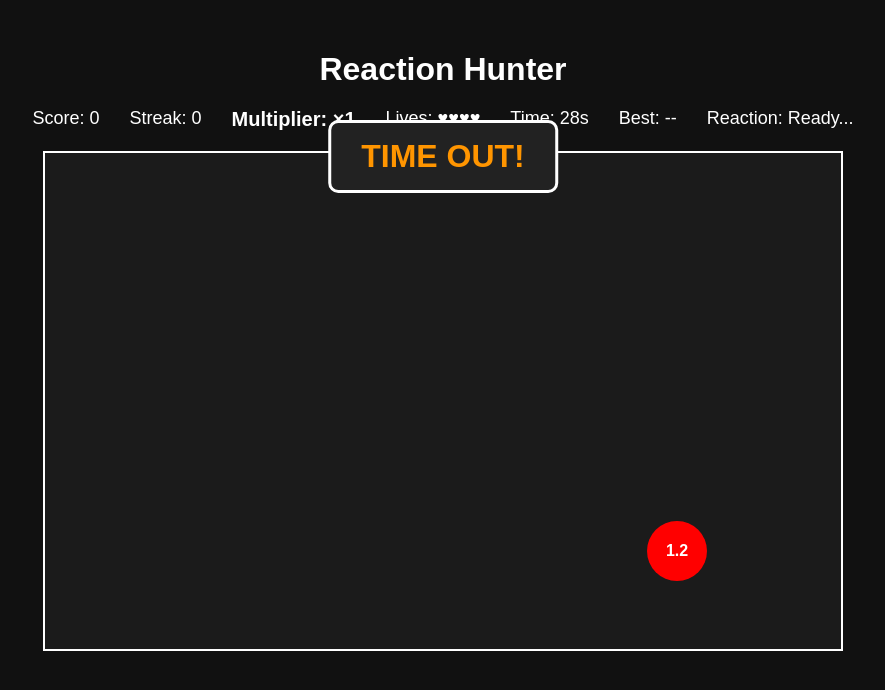
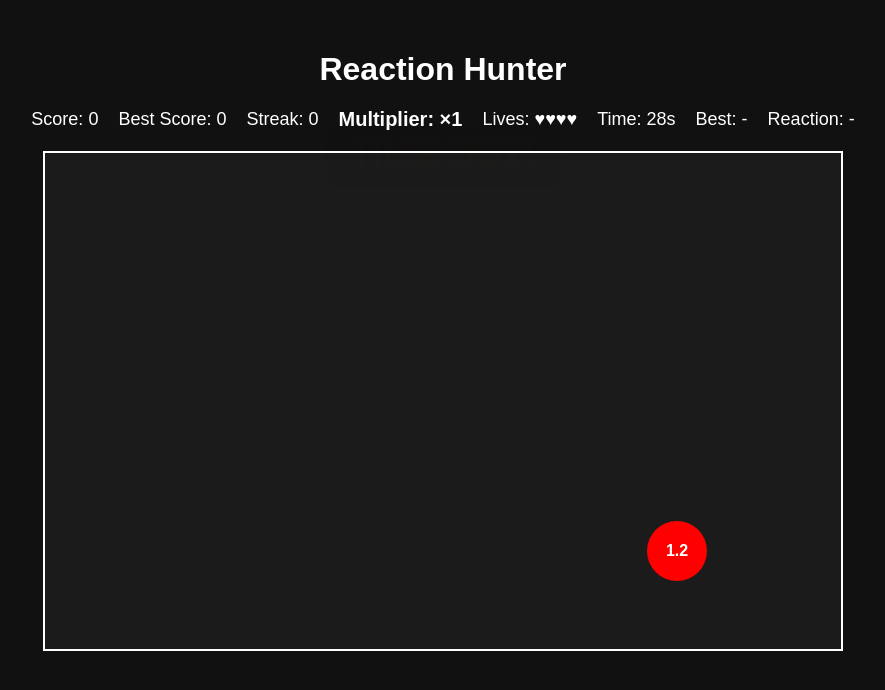
Before and after one commit to chiranjeevi-kodimela/reaction_hunter, a React app: page / in a window 1280 px wide. Both pictures are taken after a click on the button "Start Game". Shown: the top 690 px of the page, without its empty margins (197-1082 px from the left). Built offline with nearby package versions, Linux system fonts and the light colour scheme.

Commit message:
refactor high score and combo system

```diff
--- a/src/App.jsx
+++ b/src/App.jsx
@@ -13,6 +13,7 @@ function App() {
     <div className="game">
       <h1>Reaction Hunter</h1>
 
+      {/* START SCREEN */}
       {game.gameState === "ready" && (
         <StartScreen
           difficulty={game.difficulty}
@@ -22,10 +23,12 @@ function App() {
         />
       )}
 
+      {/* GAME SCREEN */}
       {game.gameState === "playing" && (
         <>
           <GameStats
             score={game.score}
+            highScore={game.highScore}
             streak={game.streak}
             multiplier={game.multiplier}
             lives={game.lives}
@@ -34,10 +37,7 @@ function App() {
             reactionTime={game.reactionTime}
           />
 
-          <Feedback
-            type={game.feedback.type}
-            message={game.feedback.message}
-          />
+          <Feedback type={game.feedback.type} message={game.feedback.message} />
 
           <GameBoard
             position={game.position}
@@ -49,15 +49,18 @@ function App() {
         </>
       )}
 
+      {/* RESULTS SCREEN */}
       {game.gameState === "gameover" && (
         <ResultsScreen
           difficulty={game.settings.label}
           score={game.score}
+          highScore={game.highScore}
           accuracy={game.accuracy}
           averageReaction={game.averageReaction}
           bestReaction={game.bestReaction}
           misses={game.misses}
           rating={game.getRating()}
+          newHighScore={game.newHighScore}
           onPlayAgain={game.startGame}
           onChangeDifficulty={game.changeToReady}
         />
--- a/src/components/Feedback.jsx
+++ b/src/components/Feedback.jsx
@@ -3,26 +3,7 @@ function Feedback({ type, message }) {
     return null;
   }
 
-  return (
-    <div
-      className={`feedback ${type}`}
-      style={{
-        position: "fixed",
-        top: "120px",
-        left: "50%",
-        transform: "translateX(-50%)",
-        zIndex: 999999,
-        padding: "15px 30px",
-        fontSize: "32px",
-        fontWeight: "bold",
-        backgroundColor: "#222",
-        border: "3px solid white",
-        borderRadius: "10px",
-      }}
-    >
-      {message}
-    </div>
-  );
+  return <div className={`feedback ${type}`}>{message}</div>;
 }
 
 export default Feedback;
--- a/src/components/GameStats.jsx
+++ b/src/components/GameStats.jsx
@@ -1,5 +1,6 @@
 function GameStats({
   score,
+  highScore,
   streak,
   multiplier,
   lives,
@@ -11,17 +12,19 @@ function GameStats({
     <div className="stats">
       <p>Score: {score}</p>
 
+      <p>Best Score: {highScore}</p>
+
       <p>Streak: {streak}</p>
-      <p>Multiplier: ×{multiplier}</p>
+
+      <p className="multiplier">Multiplier: ×{multiplier}</p>
+
       <p>Lives: {"♥".repeat(lives)}</p>
 
       <p>Time: {timeLeft}s</p>
 
-      <p>Best: {bestReaction !== null ? `${bestReaction} ms` : "--"}</p>
+      <p>Best: {bestReaction !== null ? `${bestReaction} ms` : "-"}</p>
 
-      <p>
-        Reaction: {reactionTime !== null ? `${reactionTime} ms` : "Ready..."}
-      </p>
+      <p>Reaction: {reactionTime !== null ? `${reactionTime} ms` : "-"}</p>
     </div>
   );
 }
--- a/src/components/StartScreen.jsx
+++ b/src/components/StartScreen.jsx
@@ -27,8 +27,11 @@ function StartScreen({ difficulty, settings, onDifficultyChange, onStart }) {
       </div>
 
       <p>Target: {settings.targetSize}px</p>
+
       <p>Lives: {settings.lives}</p>
-      <p>Time: {settings.time}s</p>
+
+      <p>Game Time: {settings.time}s</p>
+
       <p>Reaction Window: {settings.targetTime / 1000}s</p>
 
       <button onClick={onStart}>Start Game</button>
--- a/src/hooks/useGame.js
+++ b/src/hooks/useGame.js
@@ -46,6 +46,8 @@ function useGame() {
 
   const [streak, setStreak] = useState(0);
 
+  const [multiplier, setMultiplier] = useState(1);
+
   const [bestReaction, setBestReaction] = useState(null);
 
   const [lives, setLives] = useState(5);
@@ -53,16 +55,31 @@ function useGame() {
   const [misses, setMisses] = useState(0);
 
   const [timeLeft, setTimeLeft] = useState(30);
+
   const [targetTimeLeft, setTargetTimeLeft] = useState(0);
+
+  const [targetKey, setTargetKey] = useState(0);
+
   const [feedback, setFeedback] = useState({
     type: "",
     message: "",
   });
-  const [multiplier, setMultiplier] = useState(1);
-  // Identifies each target
-  const [targetKey, setTargetKey] = useState(0);
+
+  // High score
+  const [highScore, setHighScore] = useState(() => {
+    const savedScore = localStorage.getItem("reactionHunterHighScore");
+
+    return savedScore ? Number(savedScore) : 0;
+  });
+
+  // Whether the current game created a new record
+  const [newHighScore, setNewHighScore] = useState(false);
 
   const settings = difficultySettings[difficulty];
+
+  // -----------------------------------
+  // Generate a new target position
+  // -----------------------------------
 
   function getNewPosition() {
     const targetSize = settings.targetSize;
@@ -77,36 +94,58 @@ function useGame() {
     });
   }
 
+  // -----------------------------------
+  // Difficulty
+  // -----------------------------------
+
   function selectDifficulty(level) {
     setDifficulty(level);
   }
 
+  // -----------------------------------
+  // Start game
+  // -----------------------------------
+
   function startGame() {
     setScore(0);
+
     setStreak(0);
 
+    setMultiplier(1);
+
     setLives(settings.lives);
+
     setMisses(0);
 
     setTimeLeft(settings.time);
+
+    setReactionTime(null);
+
+    setReactionTimes([]);
+
+    setBestReaction(null);
+
     setTargetTimeLeft(settings.targetTime);
-    setReactionTime(null);
-    setReactionTimes([]);
-    setBestReaction(null);
-    setMultiplier(1);
+
+    setTargetKey(0);
+
     setFeedback({
       type: "",
       message: "",
     });
 
+    setNewHighScore(false);
+
     getNewPosition();
-
-    setTargetKey(0);
 
     setStartTime(Date.now());
 
     setGameState("playing");
   }
+
+  // -----------------------------------
+  // Target HIT
+  // -----------------------------------
 
   function handleHit(event) {
     event.stopPropagation();
@@ -119,19 +158,24 @@ function useGame() {
 
     setReactionTime(reaction);
 
-    setFeedback({
-      type: "hit",
-      message: `+1 ${reaction} ms`,
-    });
-
     setReactionTimes((currentTimes) => [...currentTimes, reaction]);
 
+    // Calculate score using current multiplier
     setScore((currentScore) => {
       const newScore = currentScore + multiplier;
+
+      if (newScore > highScore) {
+        setHighScore(newScore);
+
+        setNewHighScore(true);
+
+        localStorage.setItem("reactionHunterHighScore", newScore);
+      }
 
       return newScore;
     });
 
+    // Update streak and multiplier
     setStreak((currentStreak) => {
       const newStreak = currentStreak + 1;
 
@@ -152,21 +196,34 @@ function useGame() {
           type: "streak",
           message: `${newStreak} HIT STREAK! ×${newMultiplier}`,
         });
+      } else {
+        setFeedback({
+          type: "hit",
+          message: `+${multiplier}  ${reaction} ms`,
+        });
       }
 
       return newStreak;
     });
 
+    // Best reaction time
     if (bestReaction === null || reaction < bestReaction) {
       setBestReaction(reaction);
     }
 
+    // New target
     getNewPosition();
 
     setTargetKey((currentKey) => currentKey + 1);
 
+    setTargetTimeLeft(settings.targetTime);
+
     setStartTime(Date.now());
   }
+
+  // -----------------------------------
+  // Target MISS
+  // -----------------------------------
 
   function handleMiss() {
     if (gameState !== "playing") {
@@ -191,23 +248,34 @@ function useGame() {
     });
 
     setStreak(0);
+
     setMultiplier(1);
+
     getNewPosition();
 
     setTargetKey((currentKey) => currentKey + 1);
 
+    setTargetTimeLeft(settings.targetTime);
+
     setStartTime(Date.now());
   }
 
+  // -----------------------------------
+  // Target TIMEOUT
+  // -----------------------------------
+
   function handleTargetTimeout() {
+    if (gameState !== "playing") {
+      return;
+    }
+
     setFeedback({
       type: "timeout",
       message: "TIME OUT!",
     });
 
     setMisses((currentMisses) => currentMisses + 1);
-    setStreak(0);
-    setMultiplier(1);
+
     setLives((currentLives) => {
       const newLives = currentLives - 1;
 
@@ -220,14 +288,21 @@ function useGame() {
 
     setStreak(0);
 
+    setMultiplier(1);
+
     getNewPosition();
 
     setTargetKey((currentKey) => currentKey + 1);
 
+    setTargetTimeLeft(settings.targetTime);
+
     setStartTime(Date.now());
   }
 
+  // -----------------------------------
   // Overall game timer
+  // -----------------------------------
+
   useEffect(() => {
     if (gameState !== "playing") {
       return;
@@ -237,6 +312,7 @@ function useGame() {
       setTimeLeft((currentTime) => {
         if (currentTime <= 1) {
           setGameState("gameover");
+
           return 0;
         }
 
@@ -249,7 +325,10 @@ function useGame() {
     };
   }, [gameState]);
 
-  // Individual target reaction timer
+  // -----------------------------------
+  // Target timeout timer
+  // -----------------------------------
+
   useEffect(() => {
     if (gameState !== "playing") {
       return;
@@ -264,6 +343,10 @@ function useGame() {
     };
   }, [gameState, targetKey, difficulty]);
 
+  // -----------------------------------
+  // Visual target countdown
+  // -----------------------------------
+
   useEffect(() => {
     if (gameState !== "playing") {
       return;
@@ -274,7 +357,6 @@ function useGame() {
     const countdown = setInterval(() => {
       setTargetTimeLeft((currentTime) => {
         if (currentTime <= 100) {
-          clearInterval(countdown);
           return 0;
         }
 
@@ -287,7 +369,10 @@ function useGame() {
     };
   }, [gameState, targetKey, difficulty]);
 
-  // Clear feedback after 1 second
+  // -----------------------------------
+  // Feedback timer
+  // -----------------------------------
+
   useEffect(() => {
     if (!feedback.message) {
       return;
@@ -305,6 +390,10 @@ function useGame() {
     };
   }, [feedback]);
 
+  // -----------------------------------
+  // Average reaction
+  // -----------------------------------
+
   const averageReaction =
     reactionTimes.length > 0
       ? Math.round(
@@ -313,10 +402,18 @@ function useGame() {
         )
       : null;
 
+  // -----------------------------------
+  // Accuracy
+  // -----------------------------------
+
   const totalAttempts = score + misses;
 
   const accuracy =
     totalAttempts > 0 ? Math.round((score / totalAttempts) * 100) : 0;
+
+  // -----------------------------------
+  // Rating
+  // -----------------------------------
 
   function getRating() {
     if (averageReaction === null) {
@@ -342,23 +439,41 @@ function useGame() {
     return "KEEP PRACTICING";
   }
 
+  // -----------------------------------
+  // Return game data
+  // -----------------------------------
+
   return {
     gameState,
+
     difficulty,
+
     settings,
 
     position,
 
+    targetTimeLeft,
+
     score,
+
+    highScore,
+
+    newHighScore,
+
     streak,
+
+    multiplier,
+
     lives,
-    multiplier,
+
     misses,
 
     timeLeft,
-    targetTimeLeft,
+
     reactionTime,
+
     bestReaction,
+
     averageReaction,
 
     accuracy,
@@ -368,8 +483,11 @@ function useGame() {
     getRating,
 
     selectDifficulty,
+
     startGame,
+
     handleHit,
+
     handleMiss,
 
     changeToReady: () => {
--- a/src/styles.css
+++ b/src/styles.css
@@ -9,26 +9,8 @@ body {
   color: white;
 }
 
-.menu {
-  margin-top: 100px;
-}
-
-.menu h2 {
-  font-size: 36px;
-  margin-bottom: 10px;
-}
-
-.menu p {
-  font-size: 18px;
-  margin-bottom: 25px;
-}
-
-.menu button {
-  padding: 12px 25px;
-  font-size: 18px;
-  border: none;
-  border-radius: 6px;
-  cursor: pointer;
+button {
+  font-family: inherit;
 }
 
 .game {
@@ -41,24 +23,138 @@ body {
   margin-bottom: 20px;
 }
 
+/* -----------------------------
+   START SCREEN
+----------------------------- */
+
+.menu {
+  margin-top: 80px;
+}
+
+.menu h2 {
+  font-size: 36px;
+  margin-bottom: 25px;
+}
+
+.menu p {
+  font-size: 18px;
+  margin: 10px 0;
+}
+
+.menu button {
+  padding: 12px 25px;
+  font-size: 18px;
+  border: none;
+  border-radius: 6px;
+  cursor: pointer;
+}
+
+/* -----------------------------
+   DIFFICULTY
+----------------------------- */
+
+.difficulty-buttons {
+  display: flex;
+  justify-content: center;
+  gap: 10px;
+  margin-bottom: 25px;
+}
+
+.difficulty-buttons button {
+  padding: 10px 20px;
+  font-size: 16px;
+  border: 2px solid white;
+  border-radius: 6px;
+  background: transparent;
+  color: white;
+  cursor: pointer;
+}
+
+.difficulty-buttons button:hover {
+  background: #333;
+}
+
+.difficulty-buttons button.selected {
+  background: white;
+  color: #111;
+}
+
+/* -----------------------------
+   GAME STATS
+----------------------------- */
+
+.stats {
+  display: flex;
+  justify-content: center;
+  align-items: center;
+  flex-wrap: wrap;
+  gap: 20px;
+  margin-bottom: 20px;
+}
+
+.stats p {
+  margin: 0;
+  font-size: 18px;
+}
+
+.stats .multiplier {
+  font-weight: bold;
+  font-size: 20px;
+}
+
+/* -----------------------------
+   GAME AREA
+----------------------------- */
+
 .game-area {
   position: relative;
+
   width: 800px;
   height: 500px;
+
+  max-width: 100%;
+
   margin: 0 auto;
+
   border: 2px solid white;
+
   background: #1b1b1b;
+
+  overflow: hidden;
 }
+
+/* -----------------------------
+   TARGET
+----------------------------- */
 
 .target {
   position: absolute;
+
+  display: flex;
+
+  align-items: center;
+
+  justify-content: center;
+
   border-radius: 50%;
+
   background: red;
+
   cursor: pointer;
+
+  animation: targetAppear 0.15s ease;
 }
 
-.target {
-  animation: targetAppear 0.15s ease;
+.target span {
+  color: white;
+
+  font-size: 16px;
+
+  font-weight: bold;
+
+  pointer-events: none;
+
+  user-select: none;
 }
 
 @keyframes targetAppear {
@@ -73,121 +169,230 @@ body {
   }
 }
 
-.stats {
-  display: flex;
-  justify-content: center;
-  gap: 30px;
-  margin-bottom: 20px;
+/* -----------------------------
+   FEEDBACK
+----------------------------- */
+
+.feedback {
+  position: fixed;
+
+  top: 120px;
+
+  left: 50%;
+
+  transform: translateX(-50%);
+
+  z-index: 99999;
+
+  font-size: 36px;
+
+  font-weight: bold;
+
+  padding: 12px 25px;
+
+  border: 2px solid white;
+
+  border-radius: 10px;
+
+  pointer-events: none;
+
+  animation: feedbackPop 1s ease;
 }
 
-.stats p {
-  margin: 0;
-  font-size: 18px;
+.feedback.hit {
+  color: #00ff88;
+
+  background: #062b1c;
+
+  border-color: #00ff88;
 }
 
-.difficulty-buttons {
-  display: flex;
-  justify-content: center;
-  gap: 10px;
-  margin-bottom: 20px;
+.feedback.miss {
+  color: #ff3333;
+
+  background: #2b0606;
+
+  border-color: #ff3333;
 }
 
-.difficulty-buttons button {
-  padding: 10px 20px;
-  font-size: 16px;
-  border: 2px solid white;
-  border-radius: 6px;
-  background: transparent;
-  color: white;
-  cursor: pointer;
+.feedback.timeout {
+  color: #ff9500;
+
+  background: #332000;
+
+  border-color: #ff9500;
 }
 
-.difficulty-buttons button.selected {
-  background: white;
-  color: #111;
+.feedback.streak {
+  color: #ffd700;
+
+  background: #332900;
+
+  border-color: #ffd700;
+
+  font-size: 38px;
 }
+
+@keyframes feedbackPop {
+  0% {
+    transform: translateX(-50%) scale(0.5);
+
+    opacity: 0;
+  }
+
+  20% {
+    transform: translateX(-50%) scale(1.2);
+
+    opacity: 1;
+  }
+
+  100% {
+    transform: translateX(-50%) scale(1);
+
+    opacity: 0;
+  }
+}
+
+/* -----------------------------
+   RESULTS
+----------------------------- */
 
 .results {
   max-width: 600px;
+
   margin: 60px auto 0;
+}
+
+.results h2 {
+  font-size: 32px;
 }
 
 .result-stats {
   display: grid;
+
   grid-template-columns: repeat(2, 1fr);
+
   gap: 15px;
+
   margin: 30px 0;
 }
 
 .result-stats p {
   padding: 15px;
+
   margin: 0;
+
   border: 1px solid #444;
+
   border-radius: 8px;
 }
 
 .result-stats strong {
   display: block;
+
   font-size: 24px;
+
   margin-top: 5px;
 }
 
-.feedback {
-  position: fixed;
-  top: 120px;
-  left: 50%;
-  transform: translateX(-50%);
+.results button {
+  padding: 12px 20px;
 
-  z-index: 99999;
+  margin: 5px;
 
-  font-size: 40px;
-  font-weight: bold;
+  font-size: 16px;
 
-  padding: 12px 25px;
-  border-radius: 10px;
+  border: none;
 
-  pointer-events: none;
+  border-radius: 6px;
+
+  cursor: pointer;
 }
 
-.feedback.hit {
-  color: #00ff88;
-  background: #062b1c;
-  border: 2px solid #00ff88;
+/* -----------------------------
+   NEW HIGH SCORE
+----------------------------- */
+
+.new-record {
+  font-size: 32px;
+
+  margin: 20px 0;
+
+  color: #ffd700;
+
+  animation: recordPulse 0.8s ease infinite alternate;
 }
 
-.feedback.miss {
-  color: #ff3333;
-  background: #2b0606;
-  border: 2px solid #ff3333;
+@keyframes recordPulse {
+  from {
+    transform: scale(1);
+  }
+
+  to {
+    transform: scale(1.08);
+  }
 }
 
-.feedback.streak {
-  color: #ffd700;
-  background: #332900;
-  border: 3px solid #ffd700;
-  font-size: 36px;
+/* -----------------------------
+   MOBILE
+----------------------------- */
+
+@media (max-width: 850px) {
+  .game-area {
+    width: 95vw;
+
+    height: 60vh;
+  }
+
+  .stats {
+    gap: 12px;
+  }
+
+  .stats p {
+    font-size: 15px;
+  }
 }
 
-.feedback.timeout {
-  color: #ff9500;
-  background: #332000;
-  border: 3px solid #ff9500;
-  font-size: 36px;
+@media (max-width: 600px) {
+  .game {
+    padding: 15px;
+  }
+
+  .game h1 {
+    font-size: 28px;
+  }
+
+  .menu {
+    margin-top: 40px;
+  }
+
+  .menu h2 {
+    font-size: 28px;
+  }
+
+  .difficulty-buttons {
+    flex-direction: column;
+
+    align-items: center;
+  }
+
+  .difficulty-buttons button {
+    width: 150px;
+  }
+
+  .game-area {
+    width: 100%;
+
+    height: 60vh;
+  }
+
+  .result-stats {
+    grid-template-columns: 1fr;
+  }
+
+  .feedback {
+    font-size: 26px;
+
+    white-space: nowrap;
+  }
 }
-
-.target {
-  display: flex;
-  align-items: center;
-  justify-content: center;
-}
-
-.target span {
-  color: white;
-  font-size: 16px;
-  font-weight: bold;
-  pointer-events: none;
-}
-.stats p:nth-child(3) {
-  font-weight: bold;
-  font-size: 20px;
-}
```
Also changed, not shown: src/components/Gameboard.jsx (+2 -10 lines), src/components/ResultsScreen.jsx (+20 -15 lines).
